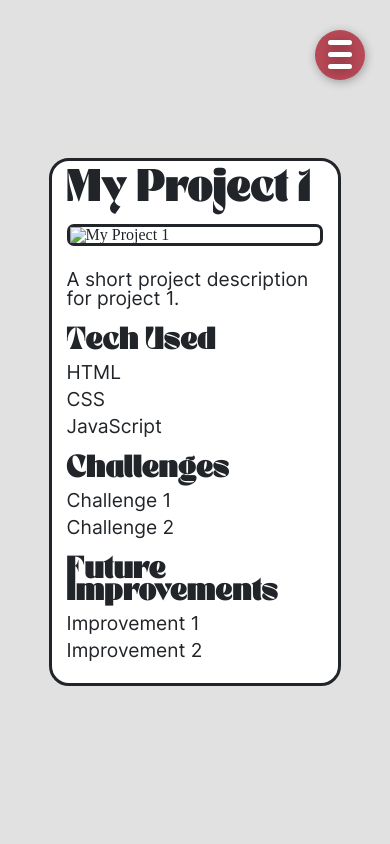
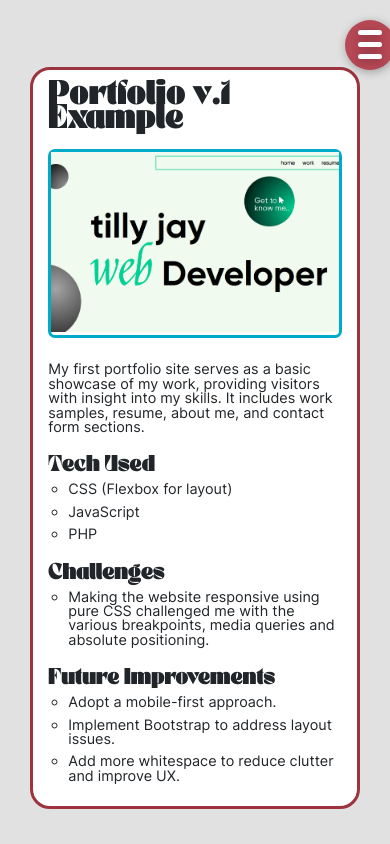
Before and after one commit to tillyjay/portfolio, a Gatsby site: page /work in a window 390 px wide. Shown: the top 844 px of the page. Built offline with nearby package versions, Linux system fonts and the light colour scheme; Gatsby itself is replaced by a stand-in of ours.

Commit message:
- created first portoflio card with graphql

```diff
--- a/gatsby-config.js
+++ b/gatsby-config.js
@@ -4,35 +4,37 @@
 module.exports = {
   siteMetadata: {
     title: `Portfolio`,
-    siteUrl: `https://www.yourdomain.tld`
+    siteUrl: `https://www.yourdomain.tld`,
   },
   plugins: [
+    {
+      resolve: `gatsby-transformer-remark`,
+      options: {},
+    },
     "gatsby-plugin-sass",
     "gatsby-plugin-image",
     "gatsby-plugin-sharp",
-    "gatsby-transformer-sharp", {
-      resolve: 'gatsby-source-filesystem',
+    "gatsby-transformer-sharp",
+    {
+      resolve: "gatsby-source-filesystem",
       options: {
-        "name": "images",
-        "path": "./src/images/"
+        name: "images",
+        path: "./src/images/",
       },
-     __key: "images"
     },
     {
-      resolve: 'gatsby-source-filesystem',
+      resolve: "gatsby-source-filesystem",
       options: {
-        "name": "pages",
-        "path": "./src/pages/"
+        name: "pages",
+        path: "./src/pages/",
       },
-      __key: "pages"
     },
     {
-      resolve: 'gatsby-source-filesystem',
+      resolve: "gatsby-source-filesystem",
       options: {
-        "name": "markdown",
-        "path": "./src/markdown/"
+        name: "markdown",
+        path: `${__dirname}/markdown`,
       },
-      __key: "markdown"
-    }
-  ]
+    },
+  ],
 };
--- a/src/markdown/portfolio-examples.md
+++ b/markdown/portfolio-examples.md
@@ -8,10 +8,8 @@ This file holds content for the portfolio examples
 ## Portfolio v.1 Example
 title: "Portfolio"
 blurb: "My first portfolio site serves as a basic showcase of my work, providing visitors with insight into my skills. It includes work samples, resume, about me, and contact form sections."
-techUsed:
-    - "CSS (Flexbox for layout)"
-    - "JavaScript"
-    - "Php"
+techUsed:["CSS (Flexbox for layout)", "JavaScript", "Php"]
+
 challenges:
     - "Making the website responsive using pure CSS challenged me with the various breakpoints, media queries and absolute positioning."
 futureImprovements:
--- /dev/null
+++ b/markdown/projects/portfolio-card-one.md
@@ -0,0 +1,20 @@
+---
+title: "Portfolio v.1 Example"
+blurb: "My first portfolio site serves as a basic showcase of my work, providing visitors with insight into my skills. It includes work samples, resume, about me, and contact form sections."
+image: "/images/ex1.png"
+techUsed: [
+"CSS (Flexbox for layout)",
+"JavaScript",
+"PHP"
+]
+challenges: [
+"Making the website responsive using pure CSS challenged me with the various breakpoints, media queries and absolute positioning."
+]
+futureImprovements: [
+"Adopt a mobile-first approach.",
+"Implement Bootstrap to address layout issues.",
+"Add more whitespace to reduce clutter and improve UX."
+]
+borderColor: "#9C333E"
+imageBorderColor: "#00ABC9"
+---
--- a/src/components/Navigation.jsx
+++ b/src/components/Navigation.jsx
@@ -58,7 +58,7 @@ const Navigation = () => {
           <li>
             <div className="menu-item">
               <div className="circle" id="circleTwo"></div>
-              <Link id="workLink" to="/portfolioexamples">Work</Link>
+              <Link id="workLink" to="/work">Work</Link>
             </div>
           </li>
           <li>
--- a/src/components/PortfolioCard.jsx
+++ b/src/components/PortfolioCard.jsx
@@ -1,10 +1,20 @@
 import React from "react";
 
-const PortfolioCard = ({ title, image, blurb, techUsed, challenges, futureImprovements, borderColor, imageBorderColor }) => {
+const PortfolioCard = ({
+  title,
+  image,
+  blurb,
+  techUsed,
+  challenges,
+  futureImprovements,
+  borderColor,
+  imageBorderColor
+}) => {
+  console.log(image);
   return (
-      <div className="portfolioCard" style={{ borderColor: borderColor }}>
+    <div className="portfolioCard" style={{ borderColor }}>
       <h1 id="workTitle">{title}</h1>
-        <div className="cardImage my-3 " style={{ imageBorderColor: imageBorderColor }}>
+      <div className="cardImage my-3 " style={{ borderColor: imageBorderColor }}>
         <img src={image} alt={title} />
       </div>
       <p className="para my-4">{blurb}</p>
@@ -12,19 +22,25 @@ const PortfolioCard = ({ title, image, blurb, techUsed, challenges, futureImprov
         <h3 className="headers mb-2">Tech Used</h3>
         <ul>
           {techUsed.map((tech, index) => (
-              <li className="my-2" key={index}>{tech}</li>
+            <li className="my-2 para" key={index}>
+              {tech}
+            </li>
           ))}
         </ul>
         <h3 className="headers mt-4 mb-2">Challenges</h3>
         <ul>
           {challenges.map((challenge, index) => (
-              <li className="my-2" key={index}>{challenge}</li>
+            <li className="my-2 para" key={index}>
+              {challenge}
+            </li>
           ))}
         </ul>
         <h3 className="headers mt-4 mb-2">Future Improvements</h3>
         <ul>
           {futureImprovements.map((improvement, index) => (
-              <li  className="my-2"key={index}>{improvement}</li>
+            <li className="my-2 para" key={index}>
+              {improvement}
+            </li>
           ))}
         </ul>
       </div>
--- a/src/pages/work.js
+++ b/src/pages/work.js
@@ -1,44 +1,42 @@
-import React from "react"
+import React from "react";
+import { graphql } from "gatsby";
 
 import PortfolioCard from "../components/PortfolioCard";
-import Triangle from "../components/Triangle";
+// import Triangle from "../components/Triangle";
 
-import '../styles/pagesStyles/workPage.scss';
-
-//image imports
-import ex1 from "../images/ex1.png";
-// import ex2 from "../images/ex2.png";
-// import ex3 from "../images/ex3.png";
-// import ex4 from "../images/ex4.png";
-// import ex5 from "../images/ex5.png";
-// import ex6 from "../images/ex6.png";
+import "../styles/pagesStyles/workPage.scss";
 
 
-const projects = [
-    {
-      title: "My Project 1",
-      image: ex1,
-      blurb: "A short project description for project 1.",
-      techUsed: ["HTML", "CSS", "JavaScript"],
-      challenges: ["Challenge 1", "Challenge 2"],
-      futureImprovements: ["Improvement 1", "Improvement 2"],
-      borderColor: "#9C333E;",
-      imageBorderColor: "#00ABC9"
-    }
-];
+// const projects = [
+//   {
+//     title: "My Project 1",
+//     image: "/images/ex2.png",
+//     blurb: "A short project description for project 1.",
+//     techUsed: ["HTML", "CSS", "JavaScript"],
+//     challenges: ["Challenge 1", "Challenge 2"],
+//     futureImprovements: ["Improvement 1", "Improvement 2"],
+//     borderColor: "#9C333E;",
+//     imageBorderColor: "#00ABC9",
+//   },
+// ];
 
+const WorkPage = ({ data }) => {
+  // console.log(data.allMarkdownRemark.nodes);
 
-const WorkPage = () => {
+  const projects = data.allMarkdownRemark.nodes.map(({ frontmatter }) => ({
+    ...frontmatter,
+  }));
 
+  console.log(projects);
 
   return (
     <main className="container d-flex justify-content-center align-items-center">
       {projects.map((project, index) => (
-
-          <PortfolioCard className="portfolioCard"
+        <PortfolioCard
+          className="portfolioCard"
           key={index}
           title={project.title}
-            imageUrl={project.image}
+          image={project.image}
           blurb={project.blurb}
           techUsed={project.techUsed}
           challenges={project.challenges}
@@ -46,13 +44,28 @@ const WorkPage = () => {
           borderColor={project.borderColor}
           imageBorderColor={project.imageBorderColor}
         />
-
       ))}
-
-
-
     </main>
   );
 };
 
+export const projectsPageQuery = graphql`
+  query MyQuery {
+    allMarkdownRemark(filter: { fileAbsolutePath: { regex: "//projects//" } }) {
+      nodes {
+        frontmatter {
+          title
+          blurb
+          image
+          techUsed
+          challenges
+          futureImprovements
+          borderColor
+          imageBorderColor
+        }
+      }
+    }
+  }
+`;
+
 export default WorkPage;
--- a/src/styles/componentStyles/navigation.scss
+++ b/src/styles/componentStyles/navigation.scss
@@ -27,8 +27,8 @@
   .menu-toggle {
     pointer-events: all;
     position: absolute;
-    top: 30px;
-    right: 50px;
+    top: 20px;
+    right: 20px;
     cursor: pointer;
     width: 50px;
     height: 50px;
--- a/src/styles/componentStyles/portfolioCard.scss
+++ b/src/styles/componentStyles/portfolioCard.scss
@@ -3,16 +3,16 @@
 @media screen and (max-width: 600px) {
     .portfolioCard {
         background-color: white;
-        width: 80%;
+        width: 90%;
         border: 3px solid;
         border-radius: 20px;
         padding: 15px;
-
+        margin-top: 2rem;
     }
 
     #workTitle {
         font-family: $second-index-font;
-        font-size: 2rem;
+        font-size: 1.5rem;
     }
 
     .cardImage {
@@ -20,22 +20,32 @@
         border-radius:7px;
     }
 
+    .cardImage img {
+        width: 100%;
+        height: 100%;
+        object-fit: cover;
+    }
+
     .headers {
         font-family: $second-index-font;
-        font-size: 1.4rem;
+        font-size: 1rem;
     }
 
     .para {
-       font-size: 1.2rem;
+       font-size: 0.9rem;
        font-family: $p-text-font;
     }
 
     ul {
         font-size: 1.2rem;
         font-family: $p-text-font;
+        padding-left: 20px;
+    }
+
+    li {
+        padding-left: 0px;
+        list-style-type: circle;
     }
 
 
-
-
 }
```
Also changed, not shown: markdown/portfolio-examples-array.md (renamed from src/markdown/portfolio-examples-array.md), static/images/ex1.png (renamed from src/images/ex1.png), static/images/ex2.png (renamed from src/images/ex2.png), static/images/ex3.png (renamed from src/images/ex3.png), static/images/ex4.png (renamed from src/images/ex4.png), static/images/ex5.png (renamed from src/images/ex5.png), static/images/ex6.png (renamed from src/images/ex6.png). Lines whose indentation alone changed are shown as unchanged.
